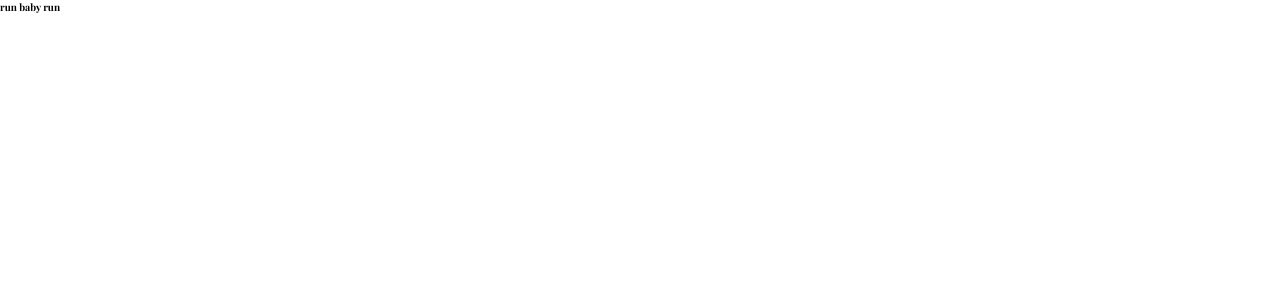
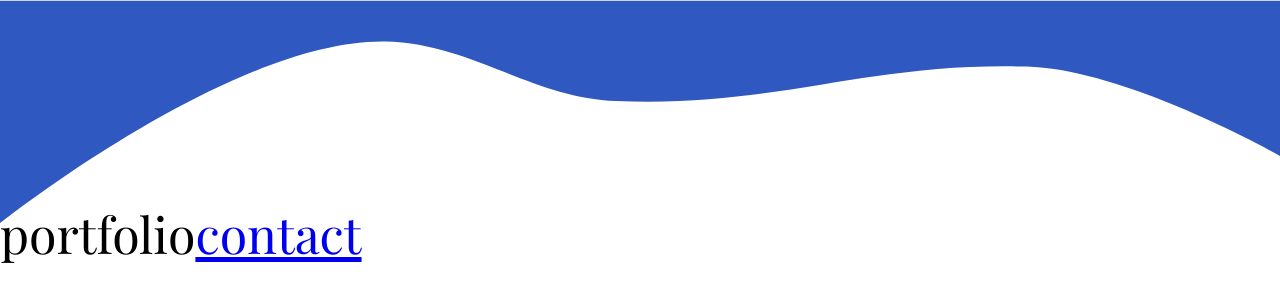
Before and after one commit to noiqum/portfoli_v2, a Next.js app: page / in a window 1280 px wide. Shown: the top 302 px of the page. Built offline with nearby package versions, Linux system fonts and the light colour scheme.

Commit message:
homapage melting page transition animation done

```diff
--- a/css/index.module.scss
+++ b/css/index.module.scss
@@ -0,0 +1,22 @@
+.cover {
+  width: 100vw;
+  height: 100vh;
+  position: relative;
+  &_main {
+    & > svg {
+      pointer-events: none;
+      position: absolute;
+      top: 0;
+      left: 0;
+      width: 100%;
+      height: 100%;
+      z-index: 10;
+    }
+  }
+
+  & > a {
+    font-size: 5rem;
+    display: inline-block;
+    margin-top: 20rem;
+  }
+}
--- a/package.json
+++ b/package.json
@@ -4,6 +4,9 @@
   "description": "",
   "main": "index.js",
   "dependencies": {
+    "animejs": "^3.2.0",
+    "framer-motion": "^2.1.0",
+    "gsap": "^3.4.0",
     "next": "^9.4.4",
     "react": "^16.13.1",
     "react-dom": "^16.13.1",
--- a/pages/_app.js
+++ b/pages/_app.js
@@ -1,5 +1,16 @@
 import "../css/styles.css";
+import { AnimatePresence } from "framer-motion";
+import App from "next/app";
 
-export default function MyApp({ Component, pageProps }) {
-  return <Component {...pageProps} />;
+class MyApp extends App {
+  render() {
+    const { Component, pageProps, router } = this.props;
+    return (
+      <AnimatePresence exitBeforeEnter>
+        <Component {...pageProps} key={router.route} />
+      </AnimatePresence>
+    );
+  }
 }
+
+export default MyApp;
--- a/pages/index.jsx
+++ b/pages/index.jsx
@@ -1,10 +1,78 @@
-import React from "react";
+import React, { useRef, useEffect } from "react";
+import Link from "next/link";
+import Router from "next/router";
+///library/////////
+import { motion } from "framer-motion";
+import { gsap } from "gsap";
+import anime from "animejs";
+////css//////
+import styles from "../css/index.module.scss";
 
 function index() {
+  const coverRef = useRef(null);
+  useEffect(() => {
+    if (coverRef.current) {
+      anime({
+        targets: ".cover_block",
+        d: {
+          value:
+            "M0 285V1H1920V199C1920 199 1691.46 88.5348 1540 85C1297 79.3291 1166.92 137.43 924 129C796.024 124.559 706.036 55.0951 578 53C349.198 49.2561 0 285 0 285Z",
+        },
+        easing: "easeOutQuad",
+        duration: 4000,
+        loop: false,
+      });
+    }
+  }, []);
+
+  const block = () => {
+    const covering = anime({
+      targets: ".cover_block",
+      d: {
+        value:
+          "M0 1017V1H1920V1017C1920 1017 1817.46 1020.53 1666 1017C1423 1011.33 1278.92 1025.43 1036 1017C908.024 1012.56 736.036 1019.1 608 1017C379.198 1013.26 0 1017 0 1017Z",
+      },
+      easing: "easeOutQuad",
+      duration: 4000,
+      loop: false,
+    });
+    covering.restart();
+    Router.push("/portfolio");
+  };
   return (
-    <div>
-      <h2>run baby run</h2>
-    </div>
+    <motion.div
+      exit={{
+        opacity: 0,
+        transition: {
+          duration: 2,
+          delay: 4,
+        },
+      }}
+      className={styles.cover}
+    >
+      <div ref={coverRef} className={styles.cover_main}>
+        <svg
+          width="100%"
+          height="100%"
+          viewBox="0 0 1920 1021"
+          fill="none"
+          xmlns="http://www.w3.org/2000/svg"
+          preserveAspectRatio="none"
+        >
+          <path
+            className="cover_block"
+            d="M0 7V1H1920V4.5625C1920 4.5625 1684.25 2.64388 1532.79 2.3125C1289.79 1.78085 1153.77 5.3528 910.846 4.5625C782.87 4.14615 711.861 2.50891 583.824 2.3125C355.023 1.96151 0 7 0 7Z"
+            fill="#3058C1"
+          />
+        </svg>
+      </div>
+
+      <a onClick={block}>portfolio</a>
+
+      <Link href="contact">
+        <a> contact</a>
+      </Link>
+    </motion.div>
   );
 }
 
```
Also changed, not shown: pages/contact.jsx (+26 -0 lines), pages/portfolio.jsx (+27 -0 lines), 1 other file (tests, documents, lock files or other folders).
